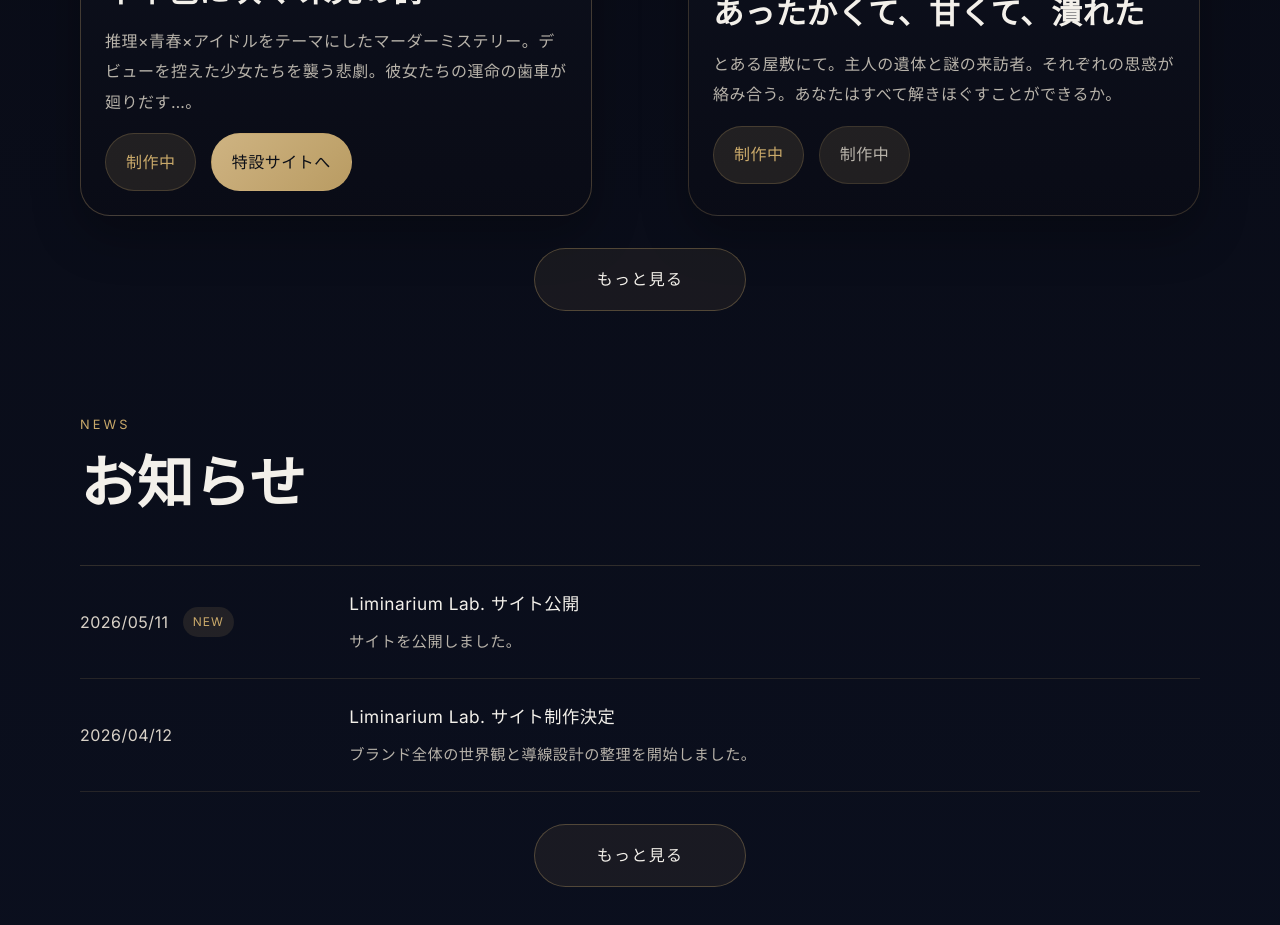
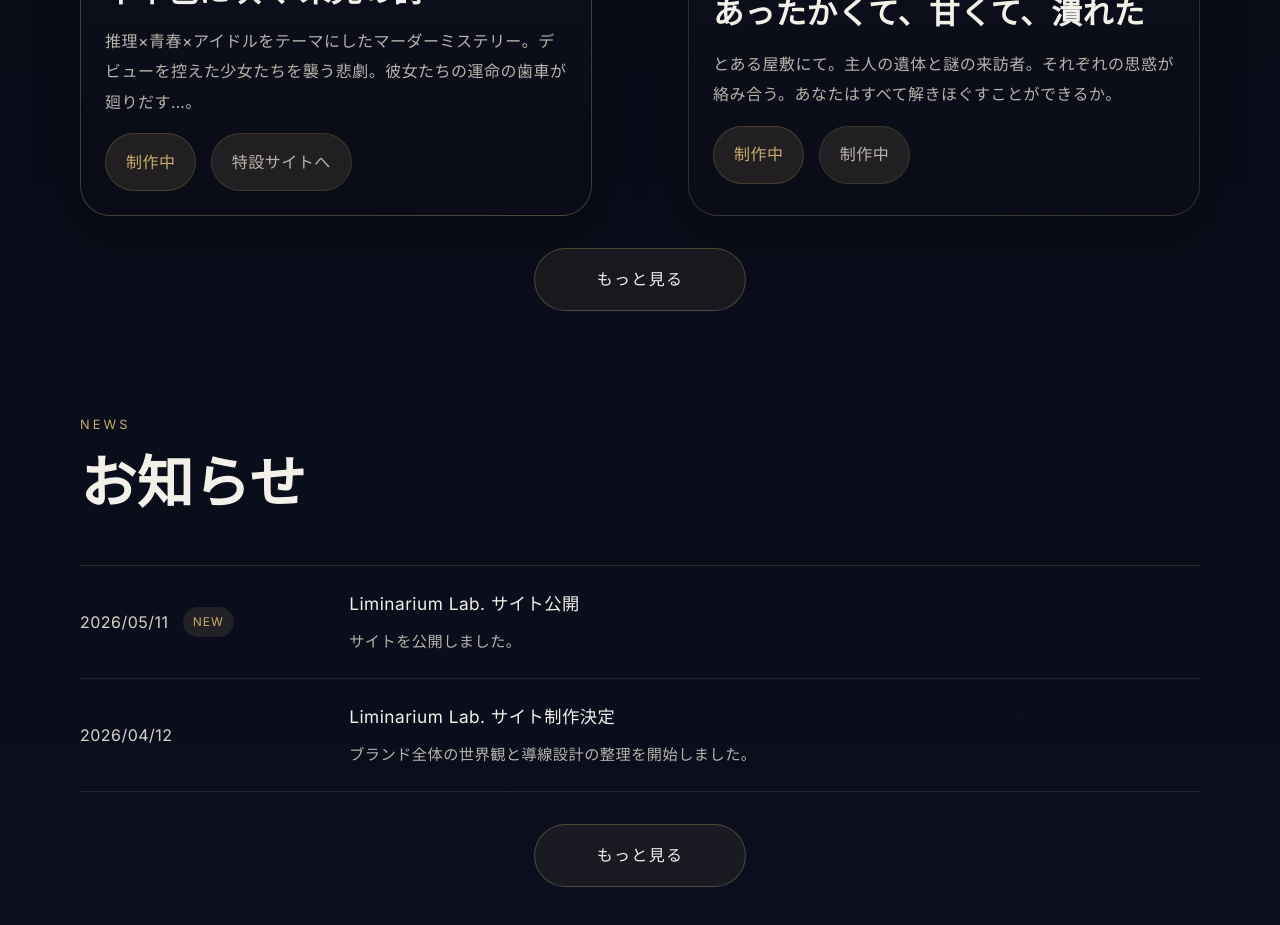
Before and after one commit to sunpotflower4460-cpu/Test-HP-SAKI, a React (Vite) app: page / in a window 1280 px wide. Shown: the part 2080-3005 px from the top of the page. Built offline with nearby package versions, Linux system fonts and the light colour scheme.

Commit message:
fix: treat placeholder work links as disabled

```diff
--- a/src/components/WorkCard.tsx
+++ b/src/components/WorkCard.tsx
@@ -11,6 +11,8 @@ interface WorkCardProps {
 
 const WorkCard = ({ work, layout = 'full' }: WorkCardProps) => {
   const [imgSrc, setImgSrc] = useState(work.image);
+  const isPlaceholderLink = !work.link || work.link === '#';
+  const isUnavailable = work.disabled || isPlaceholderLink;
 
   useEffect(() => {
     setImgSrc(work.image);
@@ -54,8 +56,10 @@ const WorkCard = ({ work, layout = 'full' }: WorkCardProps) => {
         <p className={styles.description}>{work.description}</p>
         <div className={styles.footer}>
           <span className={styles.status}>{work.status}</span>
-          {work.disabled ? (
-            <span className={`${styles.cta} ${styles.ctaDisabled}`}>{work.buttonLabel}</span>
+          {isUnavailable ? (
+            <span className={`${styles.cta} ${styles.ctaDisabled}`} aria-disabled="true">
+              {work.buttonLabel}
+            </span>
           ) : (
             <a href={work.link} className={styles.cta}>
               {work.buttonLabel}
```
